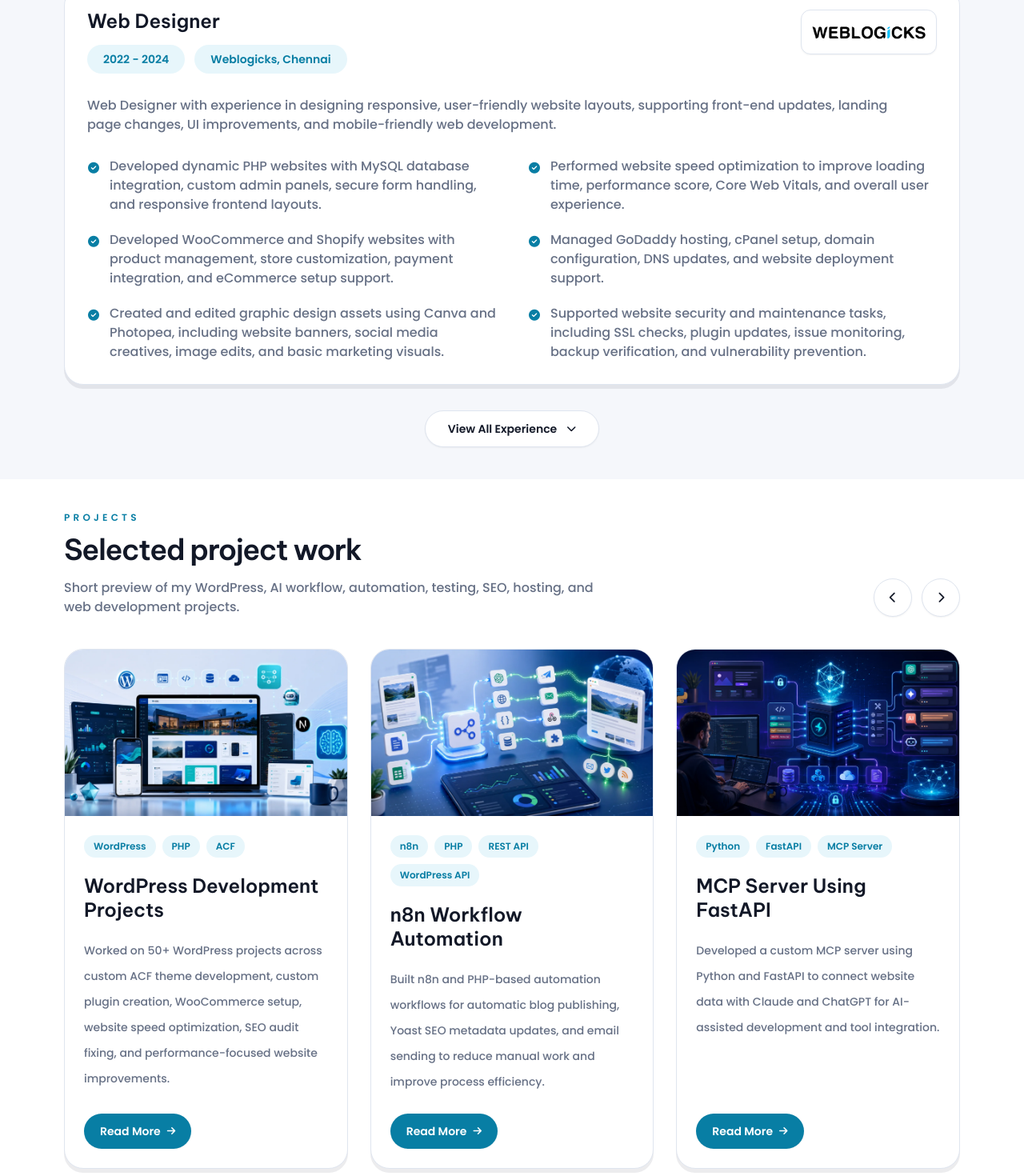
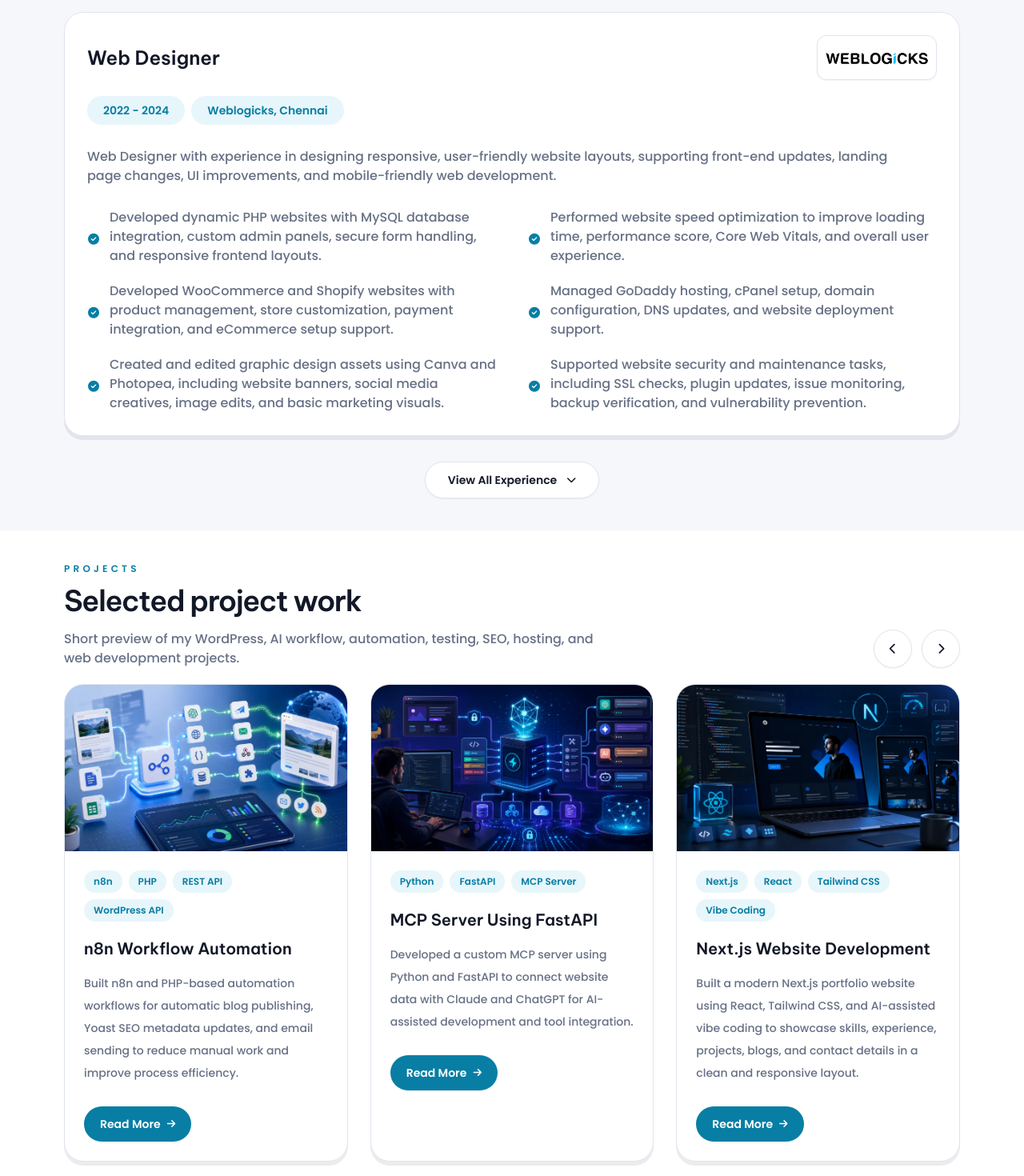
Before and after one commit to vadivel-developer/vadivel-portfolio, a Next.js app: page / in a window 1280 px wide. Shown: the part 1560-3030 px from the top of the page at 80% size. Built offline with nearby package versions, Linux system fonts and the light colour scheme.

Commit message:
Fix blog detail responsive card layout

```diff
--- a/app/components/BlogSlider.tsx
+++ b/app/components/BlogSlider.tsx
@@ -1,7 +1,7 @@
 "use client";
 
 import Link from "next/link";
-import { useState } from "react";
+import { useEffect, useState } from "react";
 
 type BlogItem = {
   title: string;
@@ -17,7 +17,42 @@
 
 export default function BlogSlider({ blogs }: BlogSliderProps) {
   const validBlogs = Array.isArray(blogs) ? blogs.filter(Boolean) : [];
+
   const [activeIndex, setActiveIndex] = useState(0);
+  const [isPaused, setIsPaused] = useState(false);
+  const [direction, setDirection] = useState<"next" | "prev">("next");
+  const [slidesPerView, setSlidesPerView] = useState(1);
+
+  useEffect(() => {
+    const updateSlidesPerView = () => {
+      if (window.innerWidth >= 1024) {
+        setSlidesPerView(3);
+      } else if (window.innerWidth >= 768) {
+        setSlidesPerView(2);
+      } else {
+        setSlidesPerView(1);
+      }
+    };
+
+    updateSlidesPerView();
+
+    window.addEventListener("resize", updateSlidesPerView);
+
+    return () => window.removeEventListener("resize", updateSlidesPerView);
+  }, []);
+
+  useEffect(() => {
+    if (validBlogs.length <= slidesPerView || isPaused) return;
+
+    const autoplay = window.setInterval(() => {
+      setDirection("next");
+      setActiveIndex((current) =>
+        current === validBlogs.length - 1 ? 0 : current + 1
+      );
+    }, 4000);
+
+    return () => window.clearInterval(autoplay);
+  }, [validBlogs.length, slidesPerView, isPaused]);
 
   if (validBlogs.length === 0) {
     return (
@@ -29,7 +64,7 @@
     );
   }
 
-  const visibleCount = Math.min(validBlogs.length, 3);
+  const visibleCount = Math.min(validBlogs.length, slidesPerView);
 
   const visibleBlogs = Array.from({ length: visibleCount }, (_, index) => {
     const blogIndex = (activeIndex + index) % validBlogs.length;
@@ -37,20 +72,28 @@
   });
 
   const goPrev = () => {
+    setDirection("prev");
     setActiveIndex((current) =>
       current === 0 ? validBlogs.length - 1 : current - 1
     );
   };
 
   const goNext = () => {
+    setDirection("next");
     setActiveIndex((current) =>
       current === validBlogs.length - 1 ? 0 : current + 1
     );
   };
 
   return (
-    <div className="w-full">
-      <div className="mb-10 flex flex-col gap-6 md:flex-row md:items-end md:justify-between">
+    <div
+      className="w-full"
+      onMouseEnter={() => setIsPaused(true)}
+      onMouseLeave={() => setIsPaused(false)}
+      onTouchStart={() => setIsPaused(true)}
+      onTouchEnd={() => setIsPaused(false)}
+    >
+      <div className="mb-5 flex flex-col gap-6 md:flex-row md:items-end md:justify-between">
         <div>
           <p className="text-xs font-semibold uppercase tracking-[0.35em] text-[var(--accent)]">
             Blogs
@@ -61,17 +104,18 @@
           </h2>
 
           <p className="mt-4 max-w-2xl text-sm font-medium leading-7 text-[var(--muted)] md:text-base">
-            Short preview of topics I can write about from my web development
-            experience.
+            Short preview of topics I can write about from my web development,
+            SEO, automation, and AI-assisted development experience.
           </p>
         </div>
 
-        {validBlogs.length > 3 && (
-          <div className="flex items-center gap-3">
+        {validBlogs.length > slidesPerView && (
+          <div className="flex w-full items-center justify-end gap-3 md:w-auto">
             <button
               type="button"
               onClick={goPrev}
               aria-label="Previous blog"
+              suppressHydrationWarning
               className="flex h-12 w-12 items-center justify-center rounded-full border border-[var(--border)] bg-[var(--card)] text-[var(--heading)] shadow-sm transition hover:border-[var(--accent)] hover:text-[var(--accent)]"
             >
               <i className="fa-solid fa-chevron-left text-sm" />
@@ -81,6 +125,7 @@
               type="button"
               onClick={goNext}
               aria-label="Next blog"
+              suppressHydrationWarning
               className="flex h-12 w-12 items-center justify-center rounded-full border border-[var(--border)] bg-[var(--card)] text-[var(--heading)] shadow-sm transition hover:border-[var(--accent)] hover:text-[var(--accent)]"
             >
               <i className="fa-solid fa-chevron-right text-sm" />
@@ -89,37 +134,42 @@
         )}
       </div>
 
-      <div className="grid items-stretch gap-7 md:grid-cols-2 lg:grid-cols-3">
+      <div
+        key={`${activeIndex}-${slidesPerView}`}
+        className={`grid gap-7 md:grid-cols-2 lg:grid-cols-3 ${direction === "next" ? "slider-enter-next" : "slider-enter-prev"
+          }`}
+      >
         {visibleBlogs.map((blog) => (
           <article
             key={blog.slug || blog.title}
-            className="card-premium flex h-full min-h-[620px] flex-col overflow-hidden rounded-[1.5rem] transition duration-500 hover:-translate-y-1 hover:border-[var(--accent)]"
+            className="card-premium flex h-full flex-col overflow-hidden rounded-[1.5rem] transition duration-500 hover:-translate-y-1 hover:border-[var(--accent)]"
           >
             <img
               src={blog.image}
               alt={blog.title}
-              className="h-52 w-full object-cover"
+              className="h-48 w-full object-cover sm:h-52"
             />
 
-            <div className="flex flex-1 flex-col p-6">
+            <div className="flex flex-1 flex-col p-5 md:p-6">
               {blog.tag && (
                 <span className="mb-5 w-fit rounded-full bg-[var(--accent-soft)] px-3 py-1.5 text-xs font-semibold text-[var(--accent)]">
                   {blog.tag}
                 </span>
               )}
 
-              <h3 className="font-heading text-xl font-semibold leading-tight text-[var(--heading)]">
+              <h3 className="font-heading text-xl font-semibold leading-snug text-[var(--heading)]">
                 {blog.title}
               </h3>
 
-              <p className="mt-5 text-sm font-medium leading-8 text-[var(--muted)]">
+              <p className="mt-4 text-sm font-medium leading-7 text-[var(--muted)]">
                 {blog.desc}
               </p>
 
-              <div className="mt-auto pt-6">
+              <div className="mt-7">
                 <Link
                   href={`/blogs/${blog.slug}`}
-                  className="inline-flex min-h-[44px] w-fit items-center justify-center gap-2 rounded-full border border-[var(--border)] bg-[var(--card)] px-5 py-2.5 text-sm font-semibold text-[var(--heading)] shadow-sm transition hover:border-[var(--accent)] hover:text-[var(--accent)] hover:gap-3"
+                  suppressHydrationWarning
+                  className="inline-flex min-h-[44px] w-full items-center justify-center gap-2 rounded-full border border-[var(--border)] bg-[var(--card)] px-5 py-2.5 text-sm font-semibold text-[var(--heading)] shadow-sm transition hover:gap-3 hover:border-[var(--accent)] hover:text-[var(--accent)] sm:w-fit"
                 >
                   <span>Read More</span>
                   <i className="fa-solid fa-arrow-right text-xs" />
--- a/app/components/ExperienceCard.tsx
+++ b/app/components/ExperienceCard.tsx
@@ -30,39 +30,39 @@
     <div
       className={`reveal-up reveal-delay-${index} card-premium mx-auto w-full max-w-[1180px] rounded-[1.5rem] p-5 transition duration-500 hover:-translate-y-1 hover:border-[var(--accent)] md:p-7`}
     >
-      <div className="flex w-full flex-col gap-5 md:flex-row md:items-start md:justify-between">
-        <div className="min-w-0 flex-1">
-          <h3 className="font-heading text-xl font-semibold text-[var(--heading)] md:text-[24px]">
-            {item.role}
-          </h3>
+      {/* First Row: Role Left + Logo Right */}
+      <div className="flex w-full items-center justify-between gap-4">
+        <h3 className="min-w-0 flex-1 font-heading text-xl font-semibold leading-tight text-[var(--heading)] md:text-[24px]">
+          {item.role}
+        </h3>
 
-          <div className="mt-4 flex flex-wrap gap-3">
-            <span className="inline-flex w-fit items-center rounded-full bg-[var(--accent-soft)] px-5 py-2 text-xs font-semibold text-[var(--accent)] md:text-sm">
-              {item.period}
-            </span>
-
-            <span className="inline-flex w-fit items-center rounded-full bg-[var(--accent-soft)] px-5 py-2 text-xs font-semibold text-[var(--accent)] md:text-sm">
-              {item.company}
-              {item.location ? `, ${item.location}` : ""}
-            </span>
-          </div>
-        </div>
-
-        <div className="flex w-full justify-start md:w-auto md:justify-end">
-          <div className="flex h-12 w-[140px] items-center justify-center overflow-hidden rounded-xl border border-[var(--border)] bg-white px-3 py-2 shadow-sm md:h-14 md:w-[170px]">
+        <div className="shrink-0">
+          <div className="flex h-12 w-[92px] items-center justify-center overflow-hidden rounded-xl border border-[var(--border)] bg-white px-2 py-2 shadow-sm sm:h-14 sm:w-[120px] md:h-14 md:w-[150px]">
             {item.logo ? (
               <img
                 src={item.logo}
                 alt={`${item.company} logo`}
-                className="max-h-8 w-full object-contain md:max-h-10"
+                className="max-h-7 w-full object-contain md:max-h-9"
               />
             ) : (
-              <span className="text-base font-semibold text-[var(--accent)]">
+              <span className="text-xs font-semibold text-[var(--accent)] md:text-sm">
                 {item.company.slice(0, 2)}
               </span>
             )}
           </div>
         </div>
+      </div>
+
+      {/* Second Row: Period + Company Same Row */}
+      <div className="mt-5 flex flex-nowrap items-center gap-2">
+        <span className="inline-flex shrink-0 items-center rounded-full bg-[var(--accent-soft)] px-3 py-2 text-[11px] font-semibold leading-4 text-[var(--accent)] sm:px-4 sm:text-xs md:px-5 md:text-sm">
+          {item.period}
+        </span>
+
+        <span className="inline-flex shrink-0 items-center rounded-full bg-[var(--accent-soft)] px-3 py-2 text-[11px] font-semibold leading-4 text-[var(--accent)] sm:px-4 sm:text-xs md:px-5 md:text-sm">
+          {item.company}
+          {item.location ? `, ${item.location}` : ""}
+        </span>
       </div>
 
       <p className="mt-7 max-w-5xl text-sm font-medium leading-7 text-[var(--muted)] md:text-base">
@@ -72,7 +72,7 @@
       {visibleBullets.length > 0 && (
         <ul className="mt-7 grid gap-5 text-sm font-medium leading-7 text-[var(--muted)] md:grid-cols-2 md:gap-x-10">
           {visibleBullets.map((bullet) => (
-            <li key={bullet} className="flex items-start gap-3">
+            <li key={bullet} className="flex items-center gap-3">
               <span className="mt-[6px] flex h-4 w-4 shrink-0 items-center justify-center">
                 <i className="fa-solid fa-circle-check text-[14px] leading-none text-[var(--accent)]" />
               </span>
--- a/app/components/ProjectCard.tsx
+++ b/app/components/ProjectCard.tsx
@@ -38,7 +38,7 @@
           <i className="fa-solid fa-code text-sm" />
         </span>
 
-        <h3 className="font-heading text-2xl font-semibold leading-tight text-[var(--heading)]">
+        <h3 className="font-heading text-xxl font-semibold leading-tight text-[var(--heading)]">
           {project.title}
         </h3>
 
--- a/app/components/ProjectSlider.tsx
+++ b/app/components/ProjectSlider.tsx
@@ -1,7 +1,7 @@
 "use client";
 
 import Link from "next/link";
-import { useState } from "react";
+import { useEffect, useState } from "react";
 
 type ProjectItem = {
   title: string;
@@ -19,7 +19,42 @@
 
 export default function ProjectSlider({ projects }: ProjectSliderProps) {
   const validProjects = Array.isArray(projects) ? projects.filter(Boolean) : [];
+
   const [activeIndex, setActiveIndex] = useState(0);
+  const [isPaused, setIsPaused] = useState(false);
+  const [direction, setDirection] = useState<"next" | "prev">("next");
+  const [slidesPerView, setSlidesPerView] = useState(1);
+
+  useEffect(() => {
+    const updateSlidesPerView = () => {
+      if (window.innerWidth >= 1024) {
+        setSlidesPerView(3);
+      } else if (window.innerWidth >= 768) {
+        setSlidesPerView(2);
+      } else {
+        setSlidesPerView(1);
+      }
+    };
+
+    updateSlidesPerView();
+
+    window.addEventListener("resize", updateSlidesPerView);
+
+    return () => window.removeEventListener("resize", updateSlidesPerView);
+  }, []);
+
+  useEffect(() => {
+    if (validProjects.length <= slidesPerView || isPaused) return;
+
+    const autoplay = window.setInterval(() => {
+      setDirection("next");
+      setActiveIndex((current) =>
+        current === validProjects.length - 1 ? 0 : current + 1
+      );
+    }, 4000);
+
+    return () => window.clearInterval(autoplay);
+  }, [validProjects.length, slidesPerView, isPaused]);
 
   if (validProjects.length === 0) {
     return (
@@ -31,7 +66,7 @@
     );
   }
 
-  const visibleCount = Math.min(validProjects.length, 3);
+  const visibleCount = Math.min(validProjects.length, slidesPerView);
 
   const visibleProjects = Array.from({ length: visibleCount }, (_, index) => {
     const projectIndex = (activeIndex + index) % validProjects.length;
@@ -39,20 +74,28 @@
   });
 
   const goPrev = () => {
+    setDirection("prev");
     setActiveIndex((current) =>
       current === 0 ? validProjects.length - 1 : current - 1
     );
   };
 
   const goNext = () => {
+    setDirection("next");
     setActiveIndex((current) =>
       current === validProjects.length - 1 ? 0 : current + 1
     );
   };
 
   return (
-    <div className="w-full">
-      <div className="mb-10 flex flex-col gap-6 md:flex-row md:items-end md:justify-between">
+    <div
+      className="w-full"
+      onMouseEnter={() => setIsPaused(true)}
+      onMouseLeave={() => setIsPaused(false)}
+      onTouchStart={() => setIsPaused(true)}
+      onTouchEnd={() => setIsPaused(false)}
+    >
+      <div className="mb-5 flex flex-col gap-6 md:flex-row md:items-end md:justify-between">
         <div>
           <p className="text-xs font-semibold uppercase tracking-[0.35em] text-[var(--accent)]">
             Projects
@@ -68,8 +111,8 @@
           </p>
         </div>
 
-        {validProjects.length > 3 && (
-          <div className="flex items-center gap-3">
+        {validProjects.length > slidesPerView && (
+  <div className="flex w-full items-center justify-end gap-3 md:w-auto">
     <button
       type="button"
       onClick={goPrev}
@@ -93,7 +136,12 @@
 )}
       </div>
 
-      <div className="grid gap-7 md:grid-cols-2 lg:grid-cols-3">
+      <div
+        key={`${activeIndex}-${slidesPerView}`}
+        className={`grid gap-7 md:grid-cols-2 lg:grid-cols-3 ${
+          direction === "next" ? "slider-enter-next" : "slider-enter-prev"
+        }`}
+      >
         {visibleProjects.map((project) => {
           const displayTags =
             Array.isArray(project.tags) && project.tags.length > 0
@@ -108,15 +156,15 @@
           return (
             <article
               key={project.slug || project.title}
-              className="card-premium flex h-full min-h-[620px] flex-col overflow-hidden rounded-[1.5rem] transition duration-500 hover:-translate-y-1 hover:border-[var(--accent)]"
+              className="card-premium flex h-full flex-col overflow-hidden rounded-[1.5rem] transition duration-500 hover:-translate-y-1 hover:border-[var(--accent)]"
             >
               <img
                 src={project.image}
                 alt={project.title}
-                className="h-52 w-full object-cover"
+                className="h-48 w-full object-cover sm:h-52"
               />
 
-              <div className="flex flex-1 flex-col p-6">
+              <div className="flex flex-1 flex-col p-5 md:p-6">
                 {displayTags.length > 0 && (
                   <div className="mb-5 flex flex-wrap gap-2">
                     {displayTags.map((tag) => (
@@ -130,19 +178,19 @@
                   </div>
                 )}
 
-                <h3 className="font-heading text-2xl font-semibold leading-tight text-[var(--heading)]">
+                <h3 className="font-heading text-xl font-semibold leading-snug text-[var(--heading)]">
                   {project.title}
                 </h3>
 
-                <p className="mt-5 text-sm font-medium leading-8 text-[var(--muted)]">
+                <p className="mt-4 text-sm font-medium leading-7 text-[var(--muted)]">
                   {project.desc}
                 </p>
 
-                <div className="mt-auto pt-6">
+                <div className="mt-7">
                   <Link
                     href={`/projects/${project.slug}`}
                     suppressHydrationWarning
-                    className="inline-flex min-h-[44px] w-fit items-center justify-center gap-2 rounded-full bg-[#087ea4] px-5 py-2.5 text-sm font-semibold text-white shadow-sm transition hover:gap-3 hover:bg-[#066b8d]"
+                    className="inline-flex min-h-[44px] w-full items-center justify-center gap-2 rounded-full bg-[#087ea4] px-5 py-2.5 text-sm font-semibold text-white shadow-sm transition hover:gap-3 hover:bg-[#066b8d] sm:w-fit"
                   >
                     <span>Read More</span>
                     <i className="fa-solid fa-arrow-right text-xs" />
--- a/app/globals.css
+++ b/app/globals.css
@@ -95,6 +95,25 @@
 html {
   scroll-behavior: smooth;
 }
+html,
+body {
+  max-width: 100%;
+  overflow-x: hidden;
+}
+
+* {
+  box-sizing: border-box;
+}
+
+img,
+video,
+iframe {
+  max-width: 100%;
+}
+
+table {
+  max-width: 100%;
+}
 
 * {
   box-sizing: border-box;
@@ -106,6 +125,8 @@
   color: var(--text);
   font-family: var(--font-body), system-ui, sans-serif;
 }
+
+
 
 h1,
 h2,
@@ -234,3 +255,33 @@
   -ms-overflow-style: none;
   scrollbar-width: none;
 }
+
+@keyframes sliderNext {
+  from {
+    opacity: 0;
+    transform: translateX(28px) scale(0.98);
+  }
+  to {
+    opacity: 1;
+    transform: translateX(0) scale(1);
+  }
+}
+
+@keyframes sliderPrev {
+  from {
+    opacity: 0;
+    transform: translateX(-28px) scale(0.98);
+  }
+  to {
+    opacity: 1;
+    transform: translateX(0) scale(1);
+  }
+}
+
+.slider-enter-next {
+  animation: sliderNext 0.55s cubic-bezier(0.22, 1, 0.36, 1);
+}
+
+.slider-enter-prev {
+  animation: sliderPrev 0.55s cubic-bezier(0.22, 1, 0.36, 1);
+}
```
Also changed, not shown: app/blogs/[slug]/page.tsx (+43 -40 lines), app/blogs/page.tsx (+12 -12 lines), app/education/page.tsx (+17 -13 lines), app/page.tsx (+16 -14 lines). Lines whose indentation alone changed are shown as unchanged.
